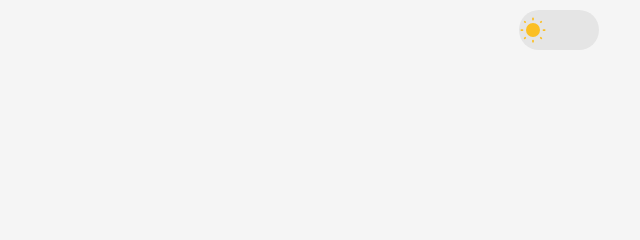
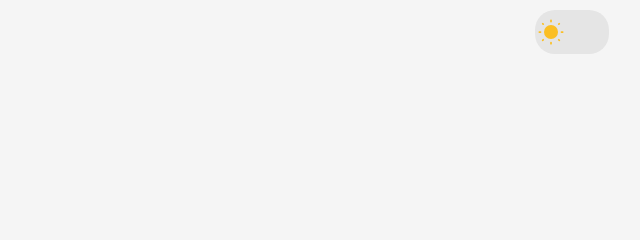
Before and after one commit to Chisomworlu12/profile-card, a plain HTML site: page index.htm in a window 1280 px wide. Shown: the top 240 px of the page, 631-1271 px from the left. Drawn offline with Linux system fonts and the light colour scheme.

Commit message:
updated code

```diff
--- a/styles.css
+++ b/styles.css
@@ -111,13 +111,13 @@ body {
   display: flex;
   justify-content: space-between;
   align-items: center;
-  width: 80px;
+  width: 70px;
   height: 40px;
   align-self: flex-start;
   margin: 10px;
   position: absolute;
-  right: 40;
-
+  right: 30;
+  padding: 2px;
   border-radius: 20px 20px 20px 20px;
 }
 .btn {
```
